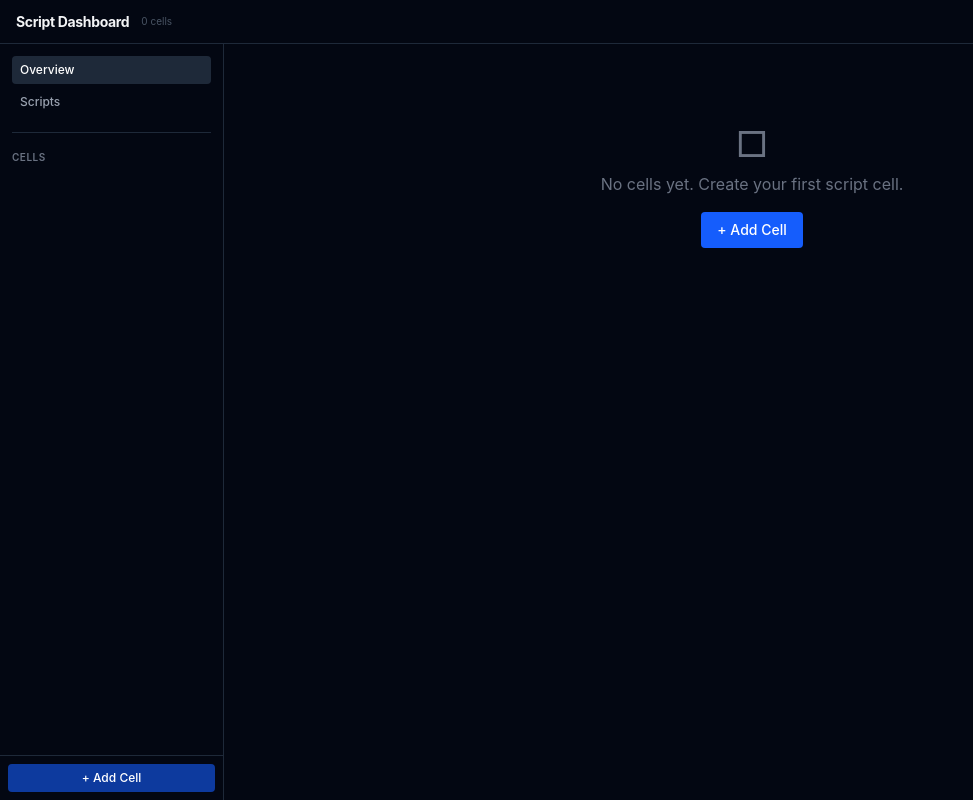
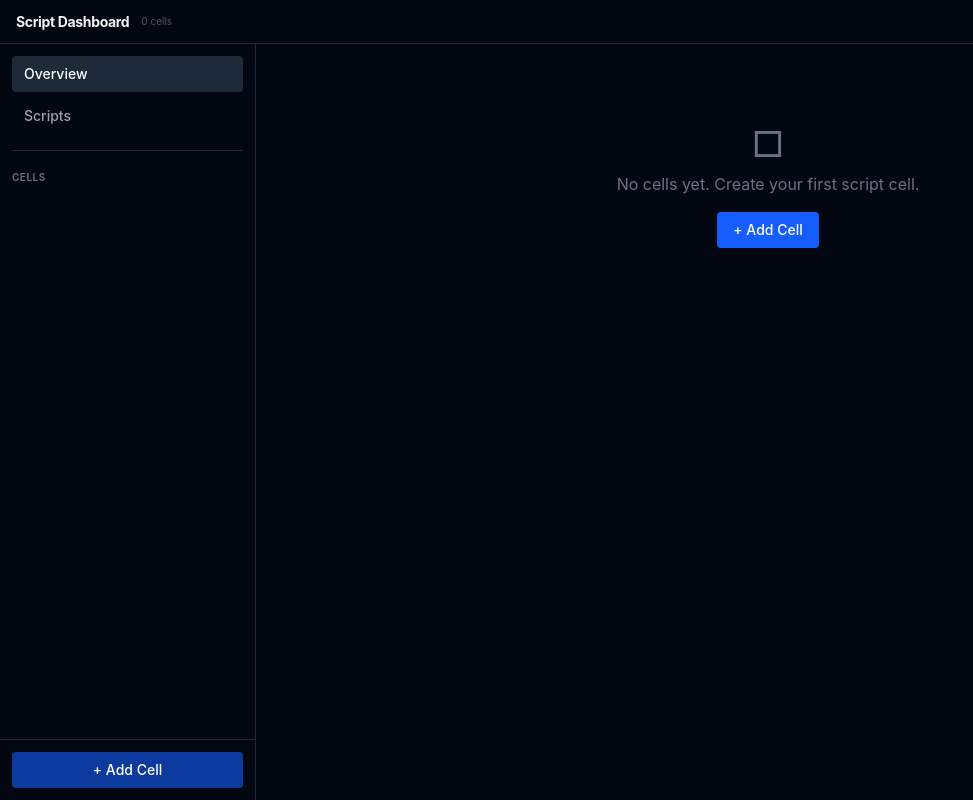
Before and after one commit to discimus/Dashaws, a React (Vite) app: page / in a window 1280 px wide. Shown: the whole page, without its empty margins (0-973 px from the left). Built offline with nearby package versions, Linux system fonts and the light colour scheme.

Commit message:
Tornando botoes do menu maiores

```diff
--- a/src/components/Sidebar.tsx
+++ b/src/components/Sidebar.tsx
@@ -12,8 +12,8 @@ export function Sidebar({ view, onViewChange, onEditCell }: Props) {
   const { cells, addCell, runningIds } = useCellsStore();
 
   return (
-    <aside className="flex-shrink-0 w-56 bg-gray-950 border-r border-gray-800 flex flex-col min-h-0">
-      <nav className="flex-shrink-0 p-3 space-y-1">
+    <aside className="flex-shrink-0 w-64 bg-gray-950 border-r border-gray-800 flex flex-col min-h-0">
+      <nav className="flex-shrink-0 p-3 space-y-1.5">
         <SidebarLink
           active={view === 'overview'}
           onClick={() => onViewChange('overview')}
@@ -28,7 +28,7 @@ export function Sidebar({ view, onViewChange, onEditCell }: Props) {
 
       <div className="flex-shrink-0 mx-3 my-1 border-t border-gray-800" />
 
-      <div className="flex-shrink-0 px-3 py-1.5">
+      <div className="flex-shrink-0 px-3 py-2">
         <span className="text-[10px] font-semibold text-gray-500 uppercase tracking-wider">
           Cells
         </span>
@@ -41,7 +41,7 @@ export function Sidebar({ view, onViewChange, onEditCell }: Props) {
             <button
               key={cell.id}
               onClick={() => onEditCell(cell.id)}
-              className={`w-full flex items-center gap-2 px-2 py-1.5 rounded text-xs text-left transition-colors ${
+              className={`w-full flex items-center gap-2 px-3 py-2 rounded text-sm text-left transition-colors ${
                 view === 'scripts' && cell.status === 'running'
                   ? 'bg-gray-800/80 text-gray-200'
                   : 'text-gray-400 hover:text-gray-200 hover:bg-gray-800/40'
@@ -49,7 +49,7 @@ export function Sidebar({ view, onViewChange, onEditCell }: Props) {
               title={`${cell.name}\n${cell.status} · ${cell.lastRunAt ? formatTimeAgo(cell.lastRunAt) : 'Not run'}`}
             >
               <span
-                className={`w-1.5 h-1.5 rounded-full flex-shrink-0 ${
+                className={`w-2 h-2 rounded-full flex-shrink-0 ${
                   isRunning
                     ? 'bg-yellow-400 animate-pulse'
                     : cell.status === 'success'
@@ -70,10 +70,10 @@ export function Sidebar({ view, onViewChange, onEditCell }: Props) {
         })}
       </div>
 
-      <div className="flex-shrink-0 p-2 border-t border-gray-800">
+      <div className="flex-shrink-0 p-3 border-t border-gray-800">
         <button
           onClick={addCell}
-          className="w-full px-2 py-1.5 rounded text-xs font-medium bg-blue-600/60 hover:bg-blue-600 text-white transition-colors"
+          className="w-full px-3 py-2 rounded text-sm font-medium bg-blue-600/60 hover:bg-blue-600 text-white transition-colors"
         >
           + Add Cell
         </button>
@@ -86,7 +86,7 @@ function SidebarLink({ active, onClick, label }: { active: boolean; onClick: ()
   return (
     <button
       onClick={onClick}
-      className={`w-full text-left px-2 py-1.5 rounded text-xs font-medium transition-colors ${
+      className={`w-full text-left px-3 py-2 rounded text-sm font-medium transition-colors ${
         active
           ? 'bg-gray-800 text-white'
           : 'text-gray-400 hover:text-gray-200 hover:bg-gray-800/40'
```
